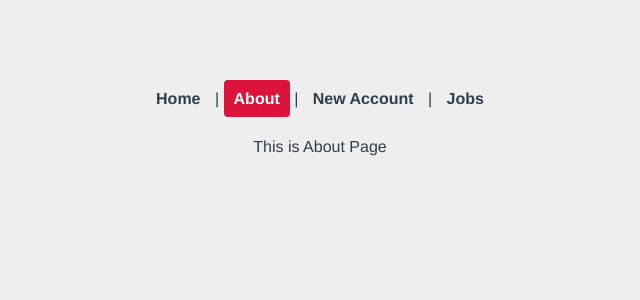
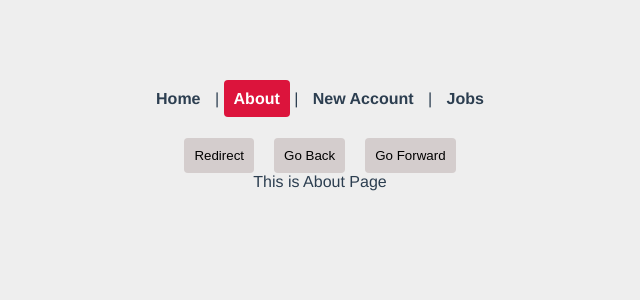
Before and after one commit to guptajyoti845/Vue-Learning-Concepts, a Vue app: page /about in a window 1280 px wide. Shown: the top 300 px of the page, without its empty margins (320-960 px from the left). Built offline with nearby package versions, Linux system fonts and the light colour scheme.

Commit message:
programatic navigation

```diff
--- a/src/App.vue
+++ b/src/App.vue
@@ -5,12 +5,26 @@
     <router-link :to="{ name: 'Registration' }">New Account</router-link> |
     <router-link :to="{ name: 'Jobs' }">Jobs</router-link>
   </div>
+  <button @click="redirect">Redirect</button>
+  <button @click="back">Go Back</button>
+  <button @click="forward">Go Forward</button>
   <router-view></router-view>
 </template>
 
 <script>
 export default {
   name: "App",
+  methods: {
+    redirect() {
+      this.$router.push({ name: "Home" });
+    },
+    back() {
+      this.$router.back();
+    },
+    forward() {
+      this.$router.forward();
+    },
+  },
 };
 </script>
 
@@ -46,4 +60,11 @@ body {
   background: crimson;
   color: white;
 }
+button {
+  margin: 0 10px;
+  padding: 10px;
+  border: none;
+  border-radius: 4px;
+  background: #d4cdcd;
+}
 </style>
--- a/src/views/About.vue
+++ b/src/views/About.vue
@@ -1,4 +1,4 @@
-<template>This is About Page</template>
+<template><div>This is About Page</div></template>
 
 <script>
 export default {
```
